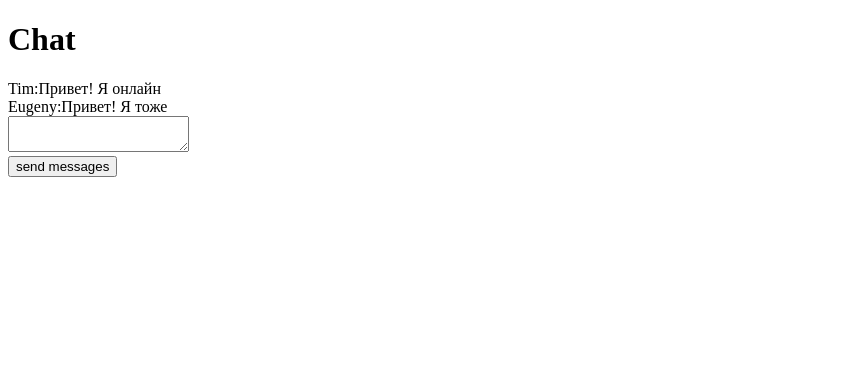
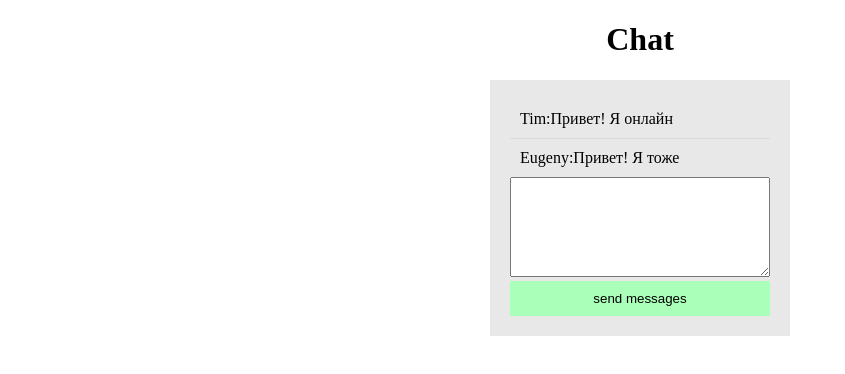
Before and after one commit to loony-m/js_chat, a website: page index.html in a window 1280 px wide. Shown: the whole page, without its empty margins (0-845 px from the left). Drawn offline with Linux system fonts and the light colour scheme.

Commit message:
add style

```diff
--- a/index.html
+++ b/index.html
@@ -9,6 +9,7 @@
 
     <link rel="stylesheet" href="./src/chat/chat.css">
     <link rel="stylesheet" href="./src/form/form.css">
+    <link rel="stylesheet" href="./style.css">
     <script src="./src/chat/chat.js"></script>
     <script src="./src/form/form.js"></script>
     <script src="./src/app/app.js"></script>
@@ -16,7 +17,7 @@
 
 <body>
     <h1>Chat</h1>
-    <div class="js-app"></div>
+    <div class="wrapper js-app"></div>
 
     <script>
         new App(document.querySelector(".js-app"));
--- a/src/chat/chat.css
+++ b/src/chat/chat.css
@@ -0,0 +1,10 @@
+.chat {
+
+}
+.chat__messages {
+    padding: 10px;
+    border-bottom: 1px solid #dadada;
+}
+.chat__messages:last-child {
+    border-bottom: 0;
+}
--- a/src/form/form.css
+++ b/src/form/form.css
@@ -0,0 +1,20 @@
+.form {
+
+}
+.form textarea,
+.form input {
+    width: 100%;
+}
+
+.form input[type='submit'] {
+    padding: 10px 5px;
+    background: #aaffb9;
+    border: 0;
+    cursor: pointer;
+}
+.form textarea {
+    max-width: 100%;
+    min-width: 100%;
+    max-height: 200px;
+    min-height: 100px;
+}
--- /dev/null
+++ b/style.css
@@ -0,0 +1,15 @@
+* {
+    box-sizing: border-box
+}
+*:focus {
+    outline: none
+}
+h1 {
+    text-align: center
+}
+.wrapper {
+    max-width: 300px;
+    margin: 0 auto;
+    padding: 20px;
+    background: #e8e8e8;
+}
```
